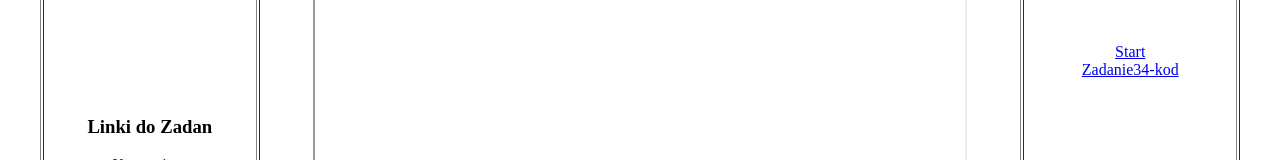
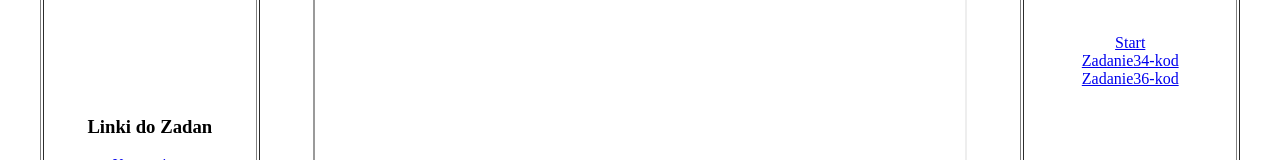
Before and after one commit to Wojciechyaho510/2G1-css-praca, a plain HTML site: page index.html in a window 1280 px wide. Shown: the part 281-441 px from the top of the page. Drawn offline with Linux system fonts and the light colour scheme.

Commit message:
Update index.html

```diff
--- a/index.html
+++ b/index.html
@@ -55,6 +55,8 @@
 
                 <a href="pliki/kod/kod_zadanie34_Bednarek_Wojciech.html" target="strony">Zadanie34-kod</a><br>
 
+
+                <a href="pliki/kod/kod_zadanie36_Bednarek_Wojciech.html" target="strony">Zadanie36-kod</a><br>
             </td>
  </tr>
 </table>
```
